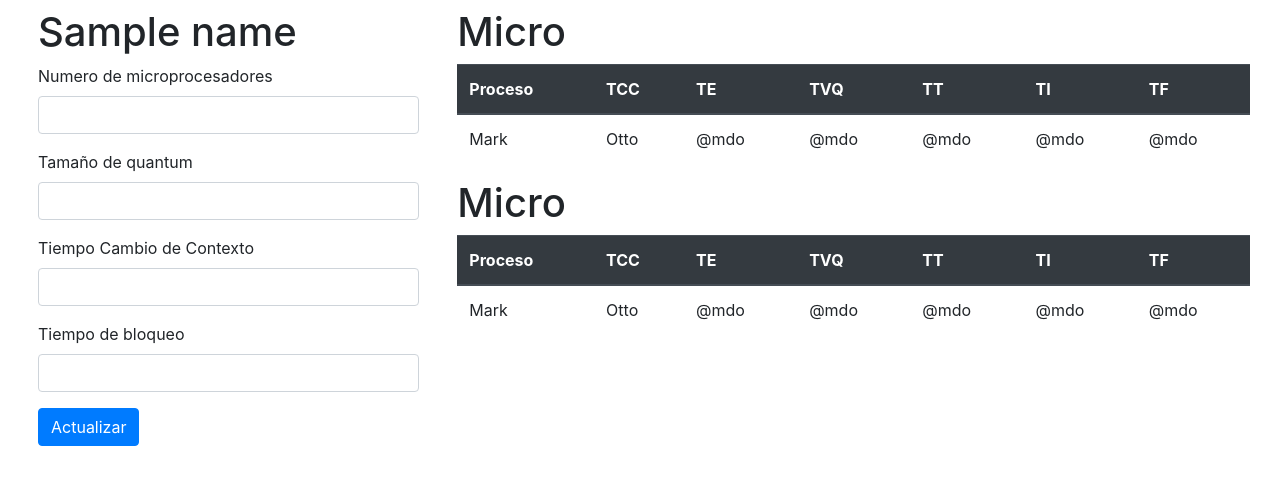
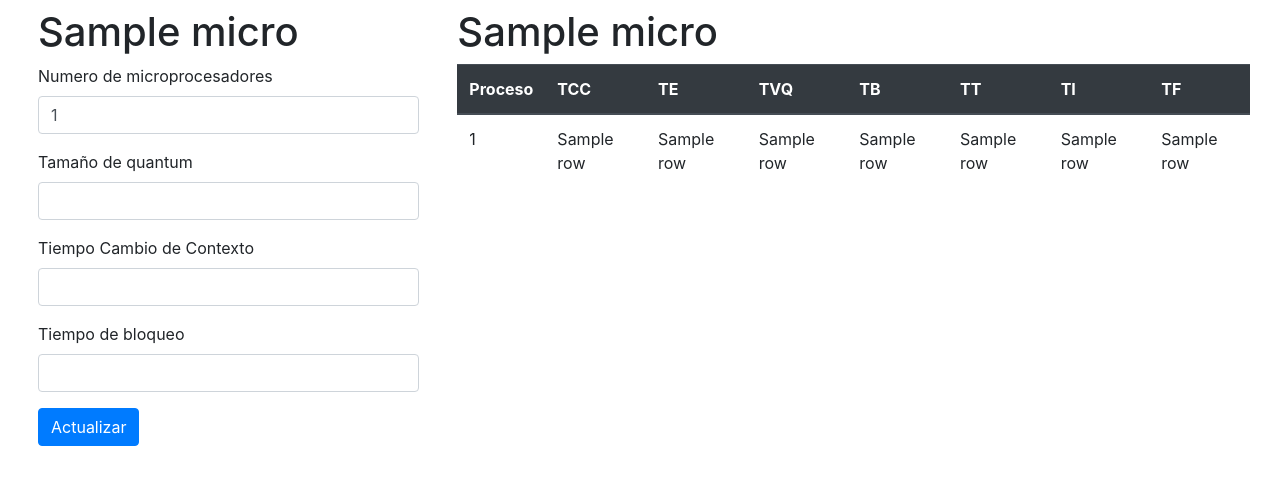
Before and after one commit to A01420128/xunil, a Flask app: template templates/index.html in a window 1280 px wide. Shown: the part 56-541 px from the top of the page. Run offline with Flask 2, Linux system fonts and the light colour scheme; the template is opened without the code that fills it: most values are stand-ins (such as "Sample title", 1, 10 or a date in 2020); some libraries are stand-ins or nearby versions.

Commit message:
Agrega front con valores

```diff
--- a/app.py
+++ b/app.py
@@ -1,16 +1,23 @@
+# TODO: Add placeholders of values
+# TODO: Eliminar pauasa
+# TODO: Pausa to vacio
 from flask import Flask, redirect, render_template, request, url_for
 app = Flask(__name__)
+
+import utils
 
 
 @app.route("/", methods=['GET', 'POST'])
 def index():
     if request.method == 'POST':
-        numProc = request.form['numProc']
-        tamQuan = request.form['tamQuan']
-        tiemCC = request.form['tiemCC']
-        tiemBloq = request.form['tiemBloq']
-        return render_template('index.html', name=tiemCC)
-    return render_template('index.html', name='Xinul')
+        numProc = int(request.form['numProc'])
+        tamQuan = int(request.form['tamQuan'])
+        tiemCC = int(request.form['tiemCC'])
+        tiemBloq = int(request.form['tiemBloq'])
+        micros = utils.main(tiemCC, tiemBloq, numProc, tamQuan)
+        placeholders = { "numProc": numProc, "tamQuan": tamQuan, "tiemCC": tiemCC, "tiemBloq": tiemBloq }
+        return render_template('index.html', micros=micros, placeholder=placeholders)
+    return render_template('index.html', micros={}, placeholder={})
 
 if __name__ == "__main__":
     app.run(port = 5000, debug = True)
--- a/templates/index.html
+++ b/templates/index.html
@@ -1,19 +1,19 @@
 {% extends "head.html" %} {% block body %}
 <div class="row m-2">
   <div class="col-sm-4 mb-2">
-    <h1>{{ name }}</h1>
+      <h1>{{ micro }}</h1>
     <form action="/" method="POST">
       <div class="form-group">
         <label for="numProc">Numero de microprocesadores</label>
-        <input type="number" class="form-control" id="numProc" name="numProc" />
+        <input type="number" class="form-control" id="numProc" name="numProc" value="{{ placeholder.numProc }}"/>
       </div>
       <div class="form-group">
         <label for="tamQuan">Tamaño de quantum</label>
-        <input type="number" class="form-control" id="tamQuan" name="tamQuan" />
+        <input type="number" class="form-control" id="tamQuan" name="tamQuan" value="{{ placeholder.tamQuan }}"/>
       </div>
       <div class="form-group">
         <label for="tiemCC">Tiempo Cambio de Contexto</label>
-        <input type="number" class="form-control" id="tiemCC" name="tiemCC" />
+        <input type="number" class="form-control" id="tiemCC" name="tiemCC" value="{{ placeholder.tiemCC }}"/>
       </div>
       <div class="form-group">
         <label for="tiemBloq">Tiempo de bloqueo</label>
@@ -22,14 +22,16 @@
           class="form-control"
           id="tiemBloq"
           name="tiemBloq"
+          value="{{ placeholder.tiemBloq }}"
         />
       </div>
       <button type="submit" class="btn btn-primary">Actualizar</button>
     </form>
   </div>
   <div class="col-sm-8">
+            {% for name, table in micros.items() %}
     <div class="table-responsive mx-2">
-      <h1>Micro</h1>
+        <h1>{{ name }}</h1>
       <table class="table">
         <thead class="thead-dark">
           <tr>
@@ -37,51 +39,29 @@
             <th scope="col">TCC</th>
             <th scope="col">TE</th>
             <th scope="col">TVQ</th>
+            <th scope="col">TB</th>
             <th scope="col">TT</th>
             <th scope="col">TI</th>
             <th scope="col">TF</th>
           </tr>
         </thead>
         <tbody>
+            {% for row in table %}
           <tr>
-            <td>Mark</td>
-            <td>Otto</td>
-            <td>@mdo</td>
-            <td>@mdo</td>
-            <td>@mdo</td>
-            <td>@mdo</td>
-            <td>@mdo</td>
+              <td>{{ row[0] }}</td>
+              <td>{{ row[1] }}</td>
+              <td>{{ row[2] }}</td>
+              <td>{{ row[3] }}</td>
+              <td>{{ row[4] }}</td>
+              <td>{{ row[5] }}</td>
+              <td>{{ row[6] }}</td>
+              <td>{{ row[7] }}</td>
           </tr>
+          {% endfor %}
         </tbody>
       </table>
     </div>
-    <div class="table-responsive mx-2">
-      <h1>Micro</h1>
-      <table class="table">
-        <thead class="thead-dark">
-          <tr>
-            <th scope="col">Proceso</th>
-            <th scope="col">TCC</th>
-            <th scope="col">TE</th>
-            <th scope="col">TVQ</th>
-            <th scope="col">TT</th>
-            <th scope="col">TI</th>
-            <th scope="col">TF</th>
-          </tr>
-        </thead>
-        <tbody>
-          <tr>
-            <td>Mark</td>
-            <td>Otto</td>
-            <td>@mdo</td>
-            <td>@mdo</td>
-            <td>@mdo</td>
-            <td>@mdo</td>
-            <td>@mdo</td>
-          </tr>
-        </tbody>
-      </table>
-    </div>
+    {% endfor %}
   </div>
 </div>
 {% endblock %}
--- a/utils.py
+++ b/utils.py
@@ -100,13 +100,13 @@ def crear_Procesadores(numMicros:int = 1):
         micros["Micro"+str(i+1)]= [ ["ALPHA",-1,0,0,0,0,0,0] ]
     return micros
 
-def despachador(micros, current_process):
+def despachador(micros, current_process, cambioContexto, tiempoBloqueo, quantum):
     masChico="Micro1"
     tiempoMasChico=10000000000000000
     inicio_exe= PROCESOS[current_process]["Inicio_ejecucion"]
     for key,value in micros.items():
         if(inicio_exe>value[-1][7]):
-            micros[key].append(["PAUSA", -1,0,0,0,0,value[-1][7],inicio_exe])
+            micros[key].append(["VACIO", -1,0,0,0,0,value[-1][7],inicio_exe])
             print(masChico+ "")
             if(inicio_exe<tiempoMasChico):
                 masChico=key
@@ -152,10 +152,14 @@ def printTabla(micros):
 
 
 
-def main():
+def main(cambioContexto, tiempoBloqueo, numeroMicros, quantum):
     micros= crear_Procesadores(numeroMicros)
     for proceso in orden_Procesos:
-        despachador(micros, proceso)
+        despachador(micros, proceso, cambioContexto, tiempoBloqueo, quantum)
+    for key, value in micros.items():
+        del value[0]
+        last_name = value[-1][0]
+        if last_name == "VACIO":
+            del value[-1];
     printTabla(micros)
     return micros
-main()
```
